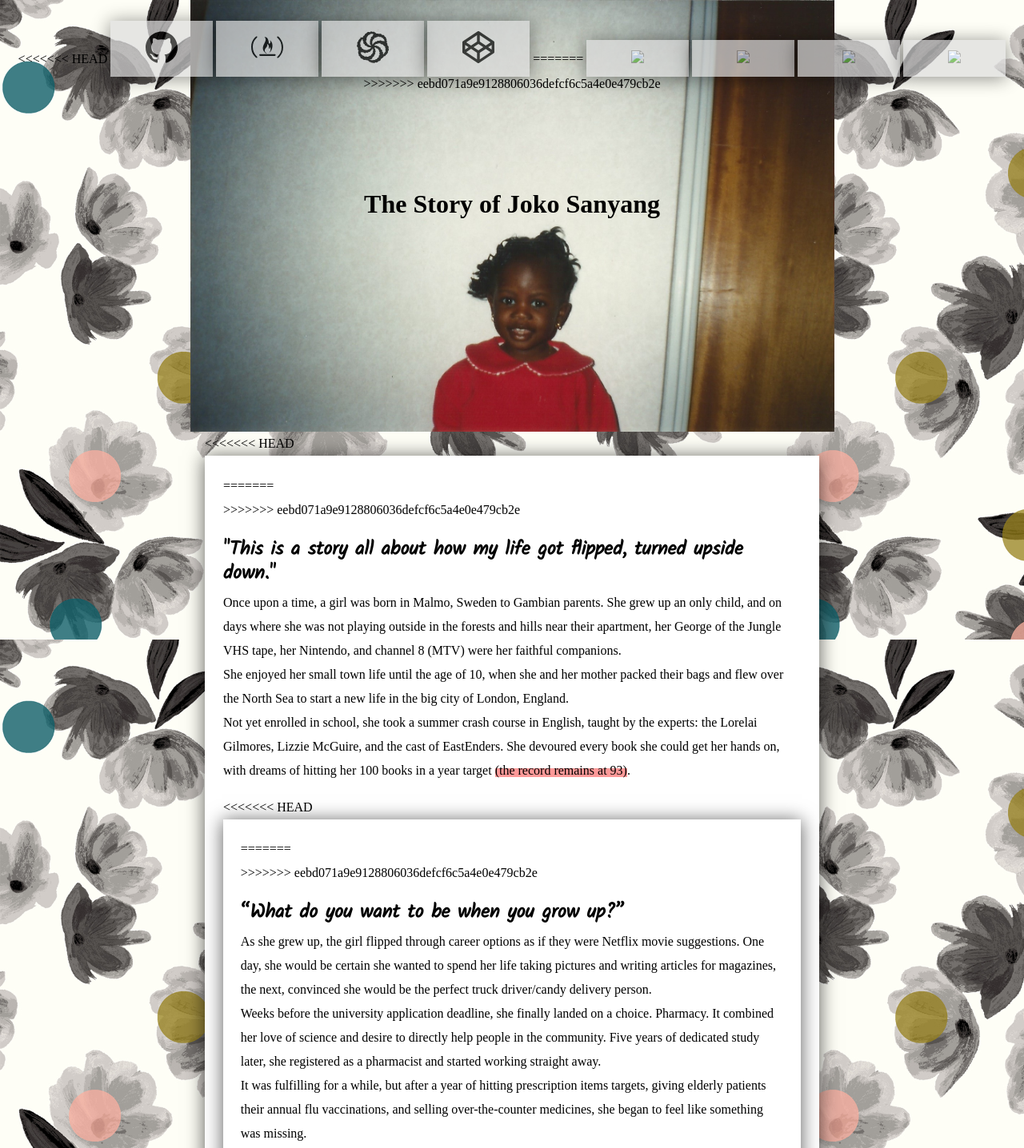
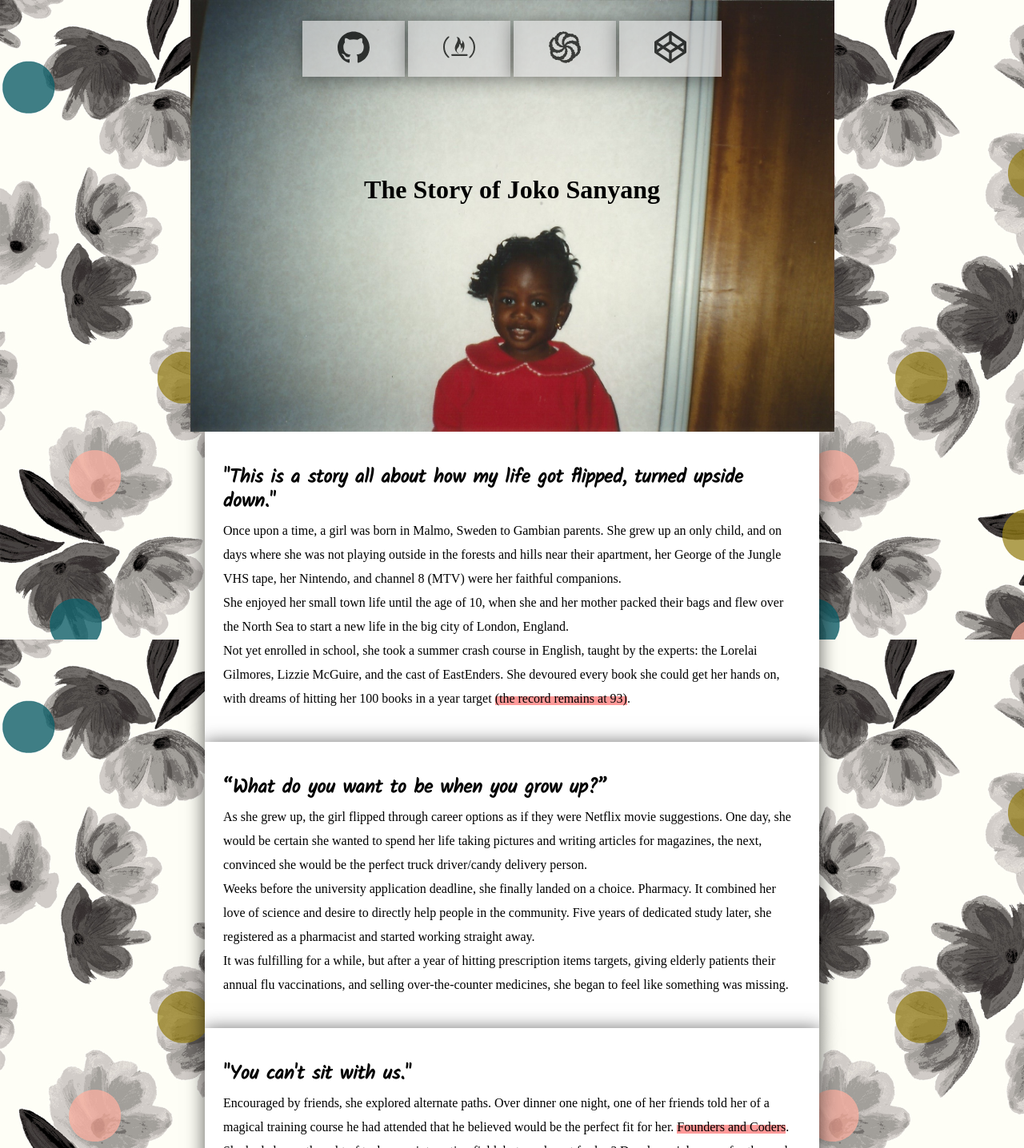
Before and after one commit to jokosanyang/joko-fac-application, a plain HTML site: page index.html in a window 1280 px wide. Shown: the top 1436 px of the page at 80% size. Drawn offline with Linux system fonts and the light colour scheme.

Commit message:
Repaired broken HTML file

```diff
--- a/index.html
+++ b/index.html
@@ -11,17 +11,10 @@
 <header>
     <div id="links">
     <ul>
-<<<<<<< HEAD
     <li><a href="https://github.com/jokosanyang/jokosanyang.github.io" target="_blank"><img src="images/github.svg"></a></li>
     <li><a href="https://www.freecodecamp.org/jokosanyang" target="_blank"><img src="images/freecodecamp.svg"></a></li>
     <li><a href="https://www.codewars.com/users/jokosanyang" target="_blank"><img src="images/codewars.svg"></a></li>
     <li><a href="https://codepen.io/jokosanyang/full/Bvpxqa" target="_blank"><img src="images/codepen.svg"></a></li>
-=======
-    <li><a href="https://github.com/jokosanyang/jokosanyang.github.io" target="_blank"><img src="github.svg"></a></li>
-    <li><a href="https://www.freecodecamp.org/jokosanyang" target="_blank"><img src="freecodecamp.svg"></a></li>
-    <li><a href="https://www.codewars.com/users/jokosanyang" target="_blank"><img src="codewars.svg"></a></li>
-    <li><a href="https://codepen.io/jokosanyang/full/Bvpxqa" target="_blank"><img src="codepen.svg"></a></li>
->>>>>>> eebd071a9e9128806036defcf6c5a4e0e479cb2e
     </ul>
     </div>
     <h1>The Story of Joko Sanyang</h1>
@@ -29,31 +22,19 @@
 
 <!--Main text container-->
 <main>
-<<<<<<< HEAD
     <div id="Start" class="text">
-=======
-    <div id="Start">
->>>>>>> eebd071a9e9128806036defcf6c5a4e0e479cb2e
         <h2>"This is a story all about how my life got flipped, turned upside down."</h2>
         <p> Once upon a time, a girl was born in Malmo, Sweden to Gambian parents. She grew up an only child, and on days where she was not playing outside in the forests and hills near their apartment, her George of the Jungle VHS tape, her Nintendo, and channel 8 (MTV) were her faithful companions. <br>
         She enjoyed her small town life until the age of 10, when she and her mother packed their bags and flew over the North Sea to start a new life in the big city of London, England. <br>
         Not yet enrolled in school, she took a summer crash course in English, taught by the experts: the Lorelai Gilmores, Lizzie McGuire, and the cast of EastEnders. She devoured every book she could get her hands on, with dreams of hitting her 100 books in a year target <span class="highlight">(the record remains at 93)</span>.</p>
     </div>
-<<<<<<< HEAD
     <div id="Middle" class="text">
-=======
-    <div id="Middle">
->>>>>>> eebd071a9e9128806036defcf6c5a4e0e479cb2e
         <h2>“What do you want to be when you grow up?”</h2>
         <p> As she grew up, the girl flipped through career options as if they were Netflix movie suggestions. One day, she would be certain she wanted to spend her life taking pictures and writing articles for magazines, the next, convinced she would be the perfect truck driver/candy delivery person. <br>
         Weeks before the university application deadline, she finally landed on a choice. Pharmacy. It combined her love of science and desire to directly help people in the community. Five years of dedicated study later, she registered as a pharmacist and started working straight away. <br>
         It was fulfilling for a while, but after a year of hitting prescription items targets, giving elderly patients their annual flu vaccinations, and selling over-the-counter medicines, she began to feel like something was missing. </p>
     </div>
-<<<<<<< HEAD
     <div id="Later" class="text">
-=======
-    <div id="Later">
->>>>>>> eebd071a9e9128806036defcf6c5a4e0e479cb2e
         <h2>"You can't sit with us."</h2>
         <p>Encouraged by friends, she explored alternate paths. Over dinner one night, one of her friends told her of a magical training course he had attended that he believed would be the perfect fit for her. <span class="highlight">Founders and Coders</span>. <br>
         She had always thought of tech as an interesting field, but surely not for her? Developer jobs were for the cool people, the guys who built their first computer at the age of nine. She had never seen a black Muslim lady in the ads, in the TV shows, or in any IT department. <br>
@@ -62,11 +43,7 @@
         One day, she spoke to a computer science veteran (read: PhD student) who enlightened her to something painfully obvious. <span class="highlight"> New skills do not overwrite existing ones.</span> She did not have to abandon her medicines knowledge. She could combine them!
         </p>
     </div>
-<<<<<<< HEAD
        <div id="Future" class="text">
-=======
-       <div id="Future">
->>>>>>> eebd071a9e9128806036defcf6c5a4e0e479cb2e
         <h2>“Where do we go from here?”</h2>
         <p>She resigned from her job and decided to focus her efforts on realising her tech ambitions, dedicating her time to completing the Founders and Coders prerequisites, as well as exploring any other interesting topics that appeared on her journey. She was stunned at how straight-forward HTML was, how flexible CSS was, and how powerful Javascript could be. As she picked up the basic skills and delved into Codewars, <span class="highlight">she knew she was hooked</span>.<br>
         In the future, she hopes to further develop her newfound tech knowledge and combine her skills into a product or business that can improve access to healthcare for those who are currently underserved. <br>
```
